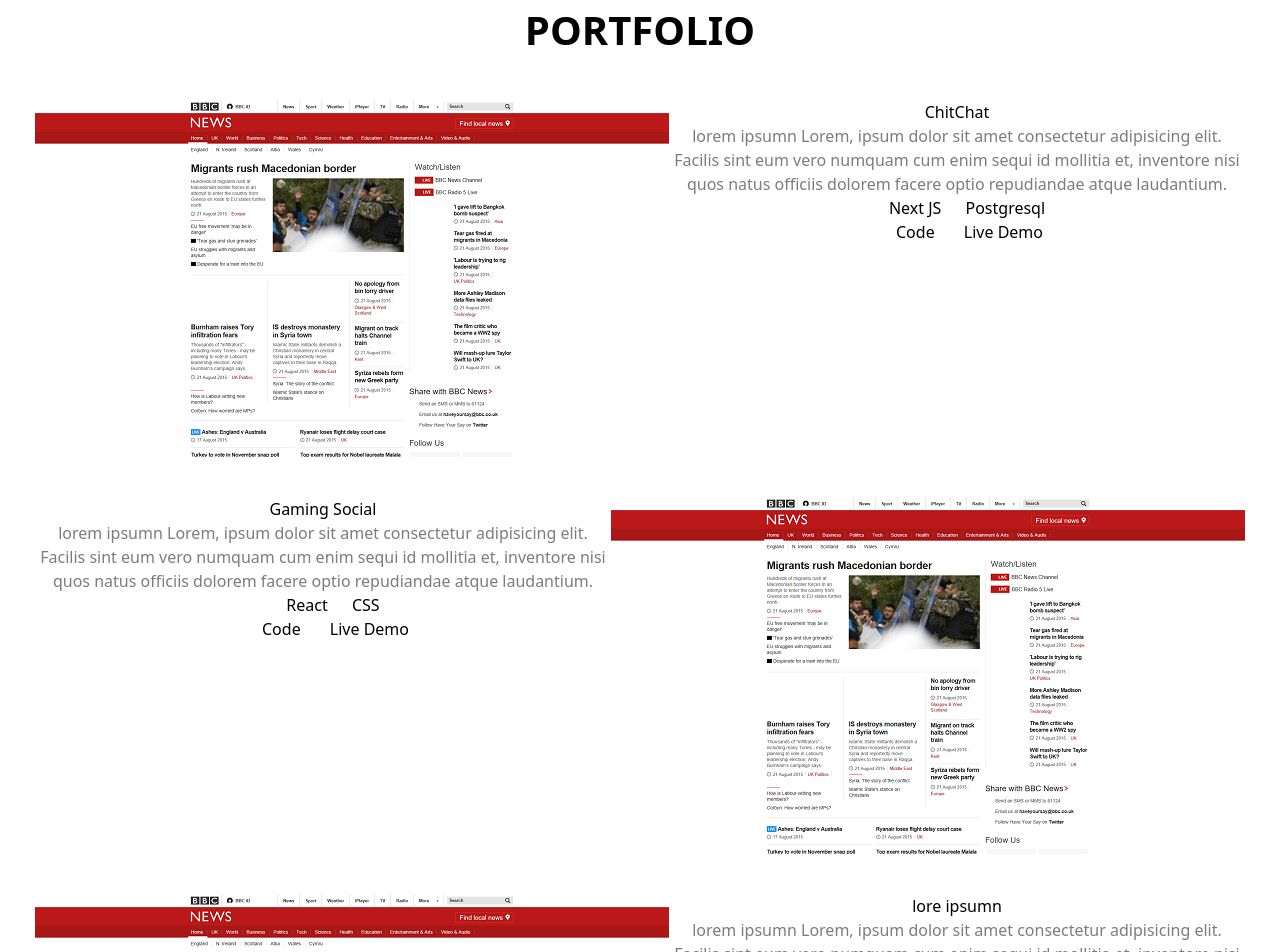
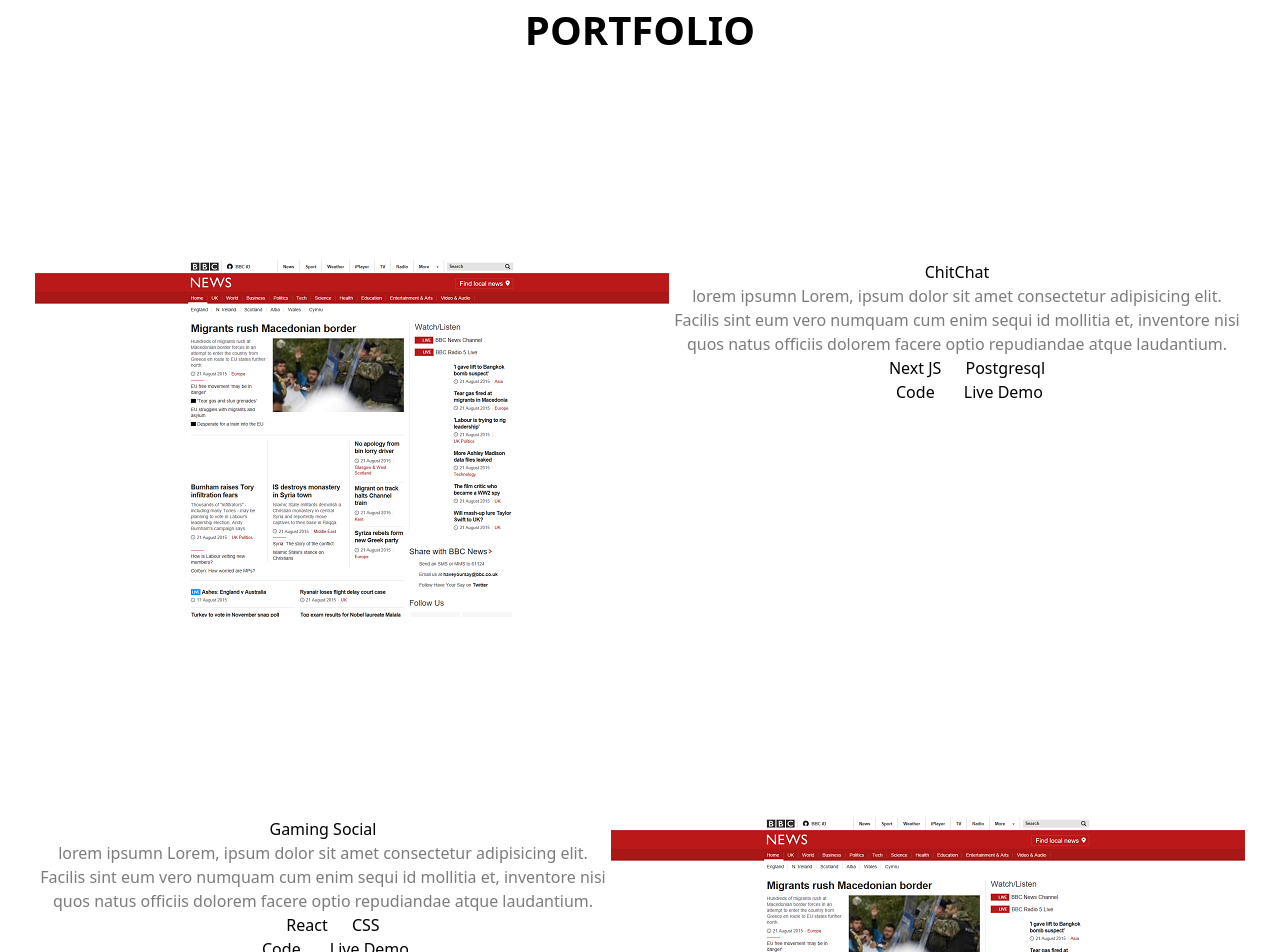
Before and after one commit to delvissoto/Portfolio, a Next.js app: page /Proyects in a window 1280 px wide. Shown: the top 952 px of the page. Built offline with nearby package versions, Linux system fonts and the light colour scheme.

Commit message:
added &apos;

```diff
--- a/pages/Aboutme.js
+++ b/pages/Aboutme.js
@@ -14,7 +14,7 @@
 
       <div className='aboutmearea'>
         <h1>About Me</h1>
-        <p className='lightgreytext'>Hi there! My name is Delvis Soto, and I'm a firefighter in the US Army. I've dedicated my career to helping others and making a positive impact in my community. When I'm not on duty, I love spending time with my family and my two beloved dogs.Overall, I'm passionate about both my career as a firefighter and my work as a web developer. I believe that my diverse skill set and dedication to excellence make me a valuable asset to any team.</p>
+        <p className='lightgreytext'>Hi there! My name is Delvis Soto, and I&apos;m a firefighter in the US Army. I&apos;ve dedicated my career to helping others and making a positive impact in my community. When I&apos;m not on duty, I love spending time with my family and my two beloved dogs.Overall, I&apos;m passionate about both my career as a firefighter and my work as a web developer. I believe that my diverse skill set and dedication to excellence make me a valuable asset to any team.</p>
         <br/>
         </div>
       </div>
--- a/pages/index.js
+++ b/pages/index.js
@@ -29,7 +29,7 @@
       <div className='homeSecOneinner'>
         <div>
           <h1>FullStack Developer 👋</h1>
-          <p className='lightgreytext'>Hi There! Im Delvis Soto<br/> I'm a FullStack Web Developer<br/> Based in Fort Riley,Kansas.📍</p>
+          <p className='lightgreytext'>Hi There! Im Delvis Soto I&apos;m a FullStack<br/> Web Developer Based in Fort Riley,Kansas.📍</p>
           <div className='socialMedia'>
             <a className='socialMediaLinks' href='https://www.linkedin.com/in/delvis-soto-soto/'><img  src='https://www.nicepng.com/png/detail/461-4616944_linkedin-logo-png-linked-in-icon-svg.png' alt='linkedin' width={30}></img></a>
             <a className='socialMediaLinks' href='https://github.com/delvissoto'><img src='https://www.logotypes101.com/logos/612/3BF36CF1857F8854E2C416AC23E2397F/github_logo.png' alt='github' width={30}></img></a>
--- a/styles/globals.css
+++ b/styles/globals.css
@@ -162,8 +162,8 @@
     display: flex;
     justify-content: center;
     flex-wrap: wrap;
-    margin-top: 40px;
-    margin-bottom: 20px;
+    margin-top: 200px;
+    margin-bottom: 40px;
 }
 .portfoliotext{
     width: 45%;
```
